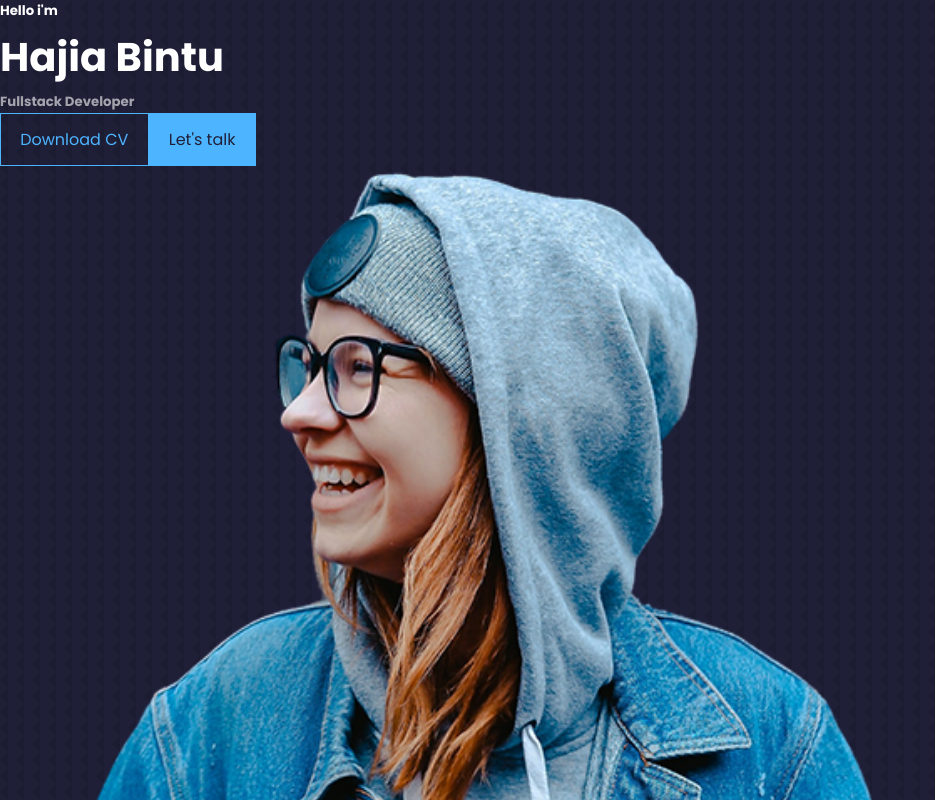
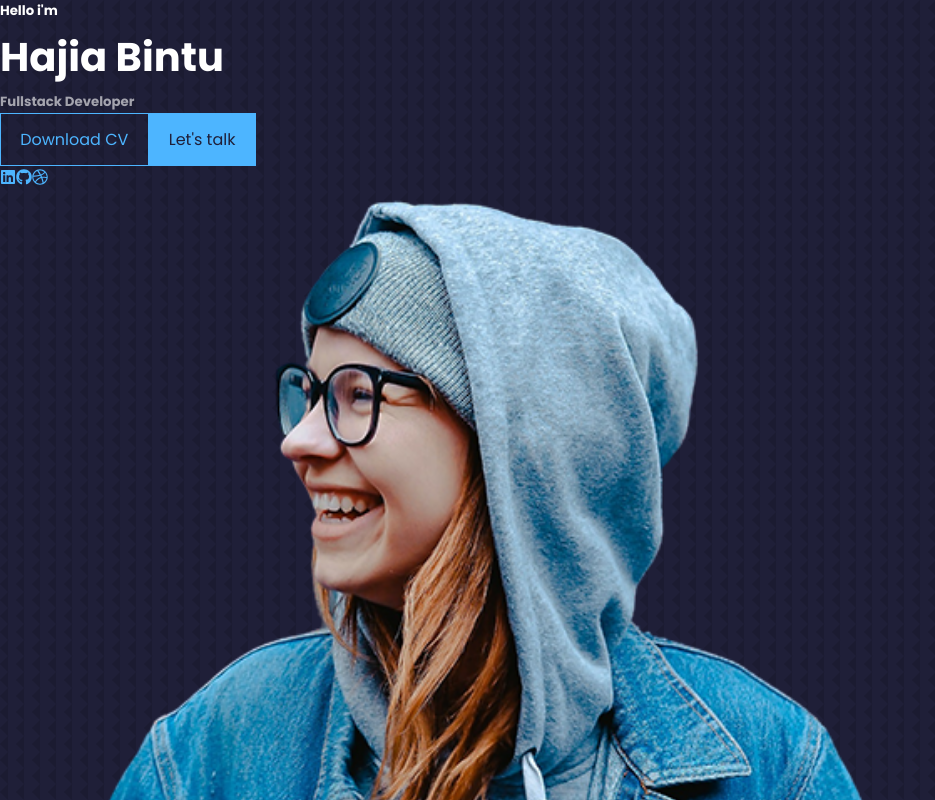
Before and after one commit to Meetkamal256/portfolio-website-template, a React (Create React App) app in the folder react-portfolio/: page / in a window 1280 px wide. Shown: the top 800 px of the page, without its empty margins (0-935 px from the left). Built offline with nearby package versions, Linux system fonts and the light colour scheme.

Commit message:
added the socialsHeader component

```diff
--- a/react-portfolio/src/components/header/Header.jsx
+++ b/react-portfolio/src/components/header/Header.jsx
@@ -2,6 +2,7 @@ import React from "react";
 import "./header.css";
 import CTA from "./CTA";
 import ME from "../../assets/me.png";
+import HeaderSocials from "./HeaderSocials";
 
 const Header = () => {
   return (
@@ -11,6 +12,7 @@ const Header = () => {
         <h1>Hajia Bintu</h1>
         <h5 className="text-light">Fullstack Developer</h5>
         <CTA />
+        <HeaderSocials />
 
         <div className="me">
           <img src={ME} alt="me" />
--- a/react-portfolio/src/components/header/HeaderSocials.jsx
+++ b/react-portfolio/src/components/header/HeaderSocials.jsx
@@ -1,14 +1,18 @@
-import React from 'react';
-import { FaLinkedin } from "react-icons/fa";
+import React from "react";
+import { FaLinkedin, FaGithub, FaDribbble } from "react-icons/fa";
 
 const HeaderSocials = () => {
   return (
     <div className="header__socials">
-      <a href="https://linkedin.com" target="__blank"></a>
+      <a href="https://linkedin.com" target="__blank">
+        <FaLinkedin />
+        <FaGithub />
+        <FaDribbble />
+      </a>
       <a href="https://github.com" target="__blank"></a>
       <a href="https://dribble.com" target="__blank"></a>
     </div>
   );
-}
+};
 
-export default HeaderSocials
+export default HeaderSocials;
```
